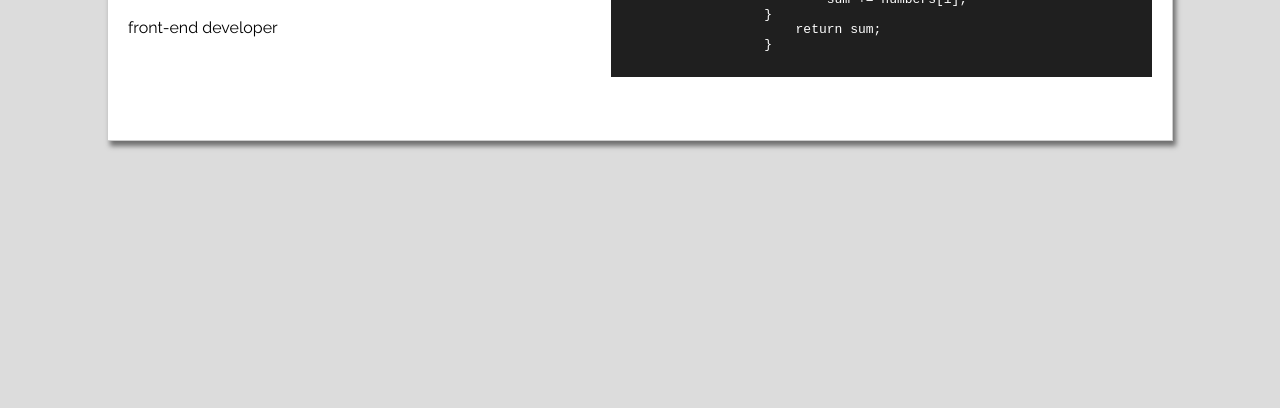
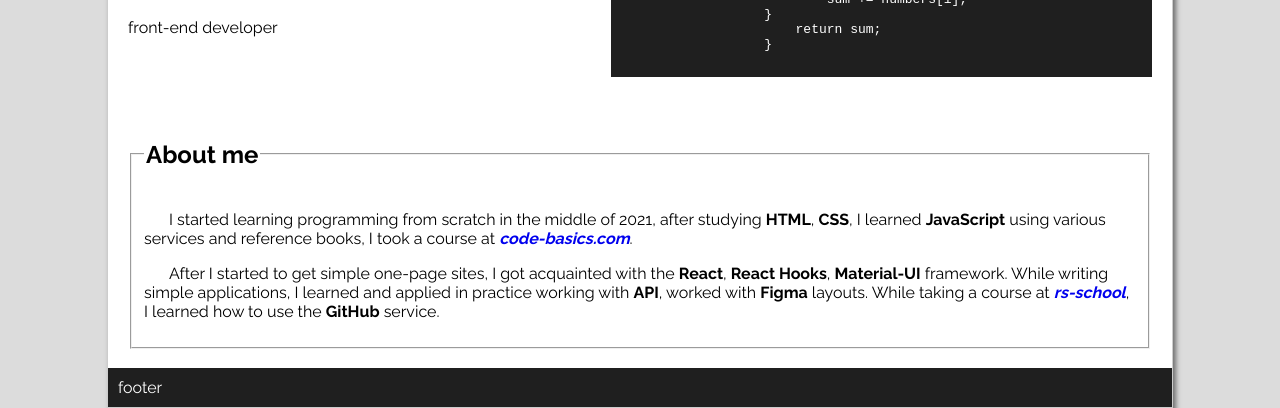
Before and after one commit to MatjashDmitriy/rsschool-cv, a plain HTML site: page index.html in a window 1280 px wide. Shown: the part 420-828 px from the top of the page. Before the commit the page ends 800 px from the top, so only its background shows below. Drawn offline with Linux system fonts and the light colour scheme.

Commit message:
feat: add about-me info

```diff
--- a/index.html
+++ b/index.html
@@ -3,29 +3,29 @@
 <head>
     <meta charset="UTF-8">
     <meta name="viewport" content="width=device-width, initial-scale=1.0">
-    <link href="./assets/favicon.jpg" rel="fav icon" >
     <link rel="preconnect" href="https://fonts.googleapis.com">
     <link rel="preconnect" href="https://fonts.gstatic.com" crossorigin>
     <link href="https://fonts.googleapis.com/css2?family=Raleway:wght@200;400;700&display=swap" rel="stylesheet">
     <link rel="stylesheet" href="style.css">
+    <link href="./assets/favicon.jpg" rel="fav icon" >
     <title>CV Dmytro Matyash</title>
 </head>
 <body>
     <img src="./assets/binder-clip.png" alt="binder-clip" class="binder-clip">
     <div class="container">
         <header>
-            <div class="about-me">
+            <div>
                 <img src="./assets/avatar.png" alt="profile-photo" class="profile-photo">
                 <h1>Dmytro Matyash</h1>
                 <p>front-end developer</p>
             </div>
             <div>
-                <nav>
+                <nav >
                     <ul class="nav-list">
-                        <li class="nav-item"><a href="#Skills" class="nav-link">Skills</a></li>
-                        <li class="nav-item"><a href="#Work-experience" class="nav-link">Work experience</a></li>
-                        <li class="nav-item"><a href="#Education" class="nav-link">Education</a></li>
-                        <li class="nav-item"><a href="#Cources" class="nav-link">Cources</a></li>
+                        <li class="nav-item"><a href="#" class="nav-link">Skills</a></li>
+                        <li class="nav-item"><a href="#" class="nav-link">Work experience</a></li>
+                        <li class="nav-item"><a href="#" class="nav-link">Education</a></li>
+                        <li class="nav-item"><a href="#" class="nav-link">Cources</a></li>
                     </ul>
                 </nav>
                 <pre>
@@ -43,6 +43,22 @@
                   </pre>
             </div>
         </header>
+        <main>
+            <fieldset>
+                <legend><h2><b>About me</b></h2></legend>
+                <p style="text-indent: 25px;" >I started learning programming from scratch in the middle of 2021,
+                    after studying <b>HTML</b>, <b>CSS</b>, I learned <b>JavaScript</b> using various services
+                    and reference books, I took a course at
+                    <a href="https://code-basics.com/" target="_blank" ><em><b>code-basics.com</b></em></a>.</p>
+                    <p style="text-indent: 25px;">After I started to get simple one-page sites,
+                    I got acquainted with the <b>React</b>, <b>React Hooks</b>, <b>Material-UI</b> framework.
+                    While writing simple applications, I learned and applied
+                    in practice working with <b>API</b>, worked with <b>Figma</b> layouts.
+                    While taking a course at <a href="https://rs.school/" target="_blank" ><em><b>rs-school</b></em></a>, I learned how to use the <b>GitHub</b> service.</p>
+            </fieldset>
+            <br>
+        </main>
+        <footer>footer</footer>
     </div>
 </body>
 </html>
--- a/style.css
+++ b/style.css
@@ -25,7 +25,7 @@ body{
     position: relative;
     top: 150px;
     z-index: -1;
-    padding: 20px;
+    padding: 20px 20px 0 20px;
     box-shadow: 3px 5px 5px rgba(0, 0, 0, .5);
     min-height: 100%;
     border: 1px solid rgba(0, 0, 0, .2);
@@ -33,7 +33,6 @@ body{
 
 header{
     display: flex;
-    justify-content: space-around;
 }
 
 .profile-photo{
@@ -46,19 +45,10 @@ header{
    display: flex;
 }
 
-.nav-item{
-    cursor: pointer;
-}
-
 .nav-link{
     margin: auto 6px;
     color: #000000;
 }
-
-
-
-
-
 
 code{
     display: block;
@@ -73,7 +63,13 @@ code{
     padding: 0;
 }
 
-/*
 main{
     flex: 1 1 auto;
-} */
+}
+
+footer{
+    background-color: #1F1F1F;
+    color: #FFFFFF;
+    padding: 10px 10px;
+    margin: auto -20px;
+}
```
Also changed, not shown: assets/contacts-images/icon-github.png (renamed from assets/icon-github.png), assets/contacts-images/icon-mail.png (renamed from assets/icon-mail.png), assets/contacts-images/icon-telegram.png (renamed from assets/icon-telegram.png), assets/contacts-images/icon-telephone.png (renamed from assets/icon-telephone.png), assets/skills-images/css.png (renamed from assets/css.png), assets/skills-images/git-hub.png (renamed from assets/git-hub.png), assets/skills-images/git.png (renamed from assets/git.png), assets/skills-images/html.png (renamed from assets/html.png), assets/skills-images/js.png (renamed from assets/js.png), assets/skills-images/material-ui.png (renamed from assets/material-ui.png), assets/skills-images/react.png (renamed from assets/react.png), assets/skills-images/vs-code.png (renamed from assets/vs-code.png), assets/work-example-img/calm.jpg (renamed from assets/calm.jpg), assets/work-example-img/store.jpg (renamed from assets/store.jpg).
